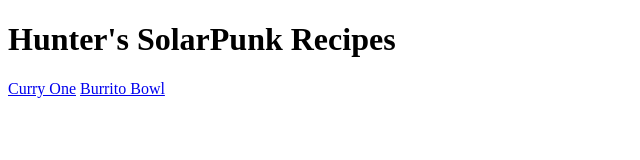
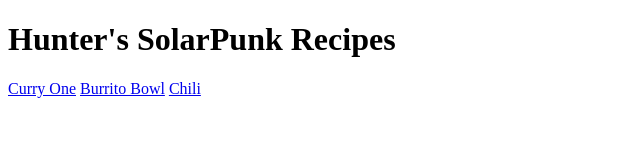
Before and after one commit to hrw1097/solarpunkrecipes, a plain HTML site: page index.html in a window 1280 px wide. Shown: the full height of the page, 0-640 px from the left. Drawn offline with Linux system fonts and the light colour scheme.

Commit message:
Add chili_bowl link to index homepage

```diff
--- a/index.html
+++ b/index.html
@@ -11,6 +11,7 @@
     </h1>
     <a href="recipes/curry_one.html">Curry One</a>
     <a href="recipes/burrito_bowl.html">Burrito Bowl</a>
+    <a href="recipes/chili_bowl.html">Chili</a>
 
 </body>
 </html>
```
